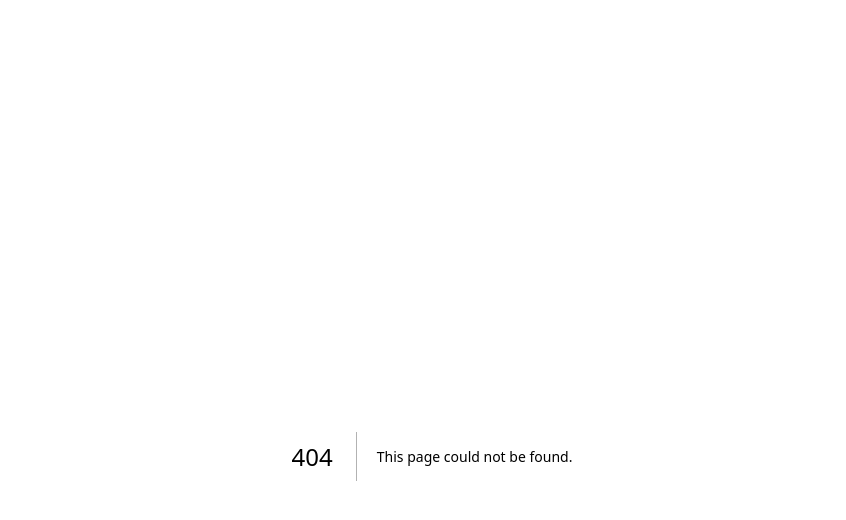
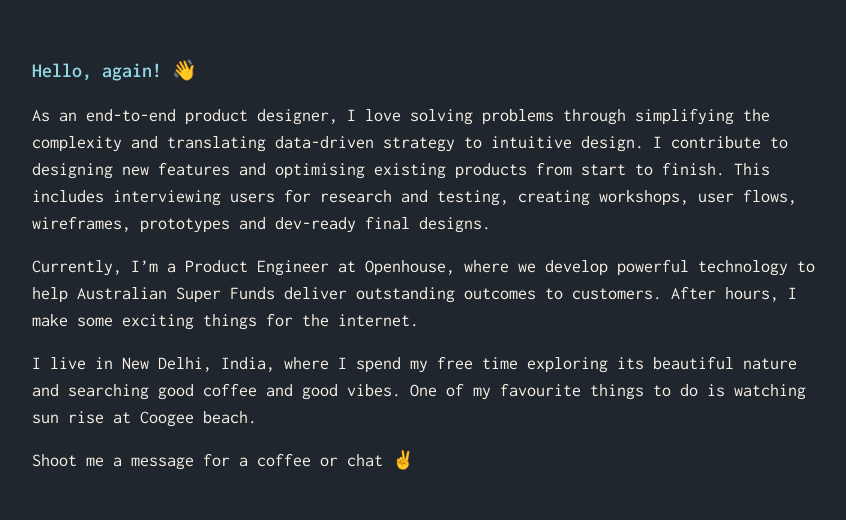
Before and after one commit to AbhinRustagi/abhin.dev-2023, a Next.js app: page /about in a window 1280 px wide. Before the commit this address had no page. Shown: the part 136-656 px from the top of the page, without its empty margins (208-1054 px from the left). Built offline with nearby package versions, Linux system fonts and the light colour scheme.

Commit message:
feat: add basic about me page

```diff
--- /dev/null
+++ b/src/pages/about.tsx
@@ -0,0 +1,32 @@
+import { WorkItem } from '~/components'
+import { Socials } from '~/components/Socials'
+import { workItems } from '~/data/work'
+import { makeKey } from '~/utils'
+
+export default function About() {
+  return (
+    <>
+      <h1 className="accent">Hello, again! 👋</h1>
+      <p>
+        As an end-to-end product designer, I love solving problems through
+        simplifying the complexity and translating data-driven strategy to
+        intuitive design. I contribute to designing new features and optimising
+        existing products from start to finish. This includes interviewing users
+        for research and testing, creating workshops, user flows, wireframes,
+        prototypes and dev-ready final designs.
+      </p>
+      <p>
+        Currently, I’m a Product Engineer at Openhouse, where we develop
+        powerful technology to help Australian Super Funds deliver outstanding
+        outcomes to customers. After hours, I make some exciting things for the
+        internet.
+      </p>
+      <p>
+        I live in New Delhi, India, where I spend my free time exploring its
+        beautiful nature and searching good coffee and good vibes. One of my
+        favourite things to do is watching sun rise at Coogee beach.
+      </p>
+      <p>Shoot me a message for a coffee or chat ✌</p>
+    </>
+  )
+}
```
